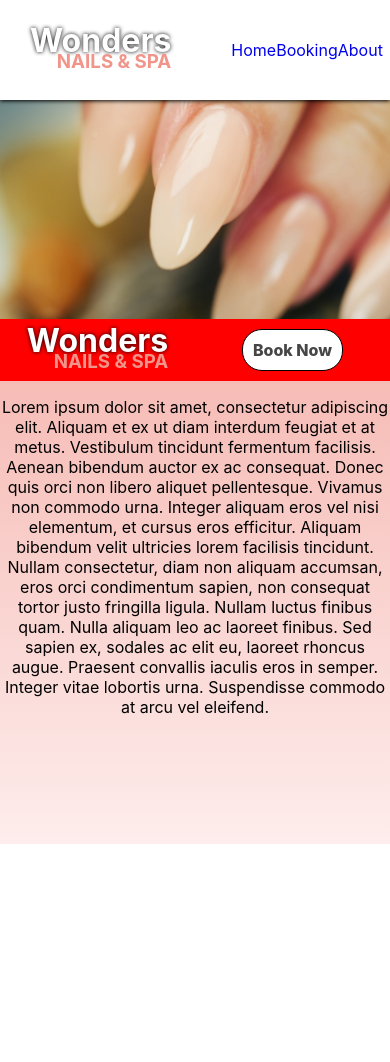
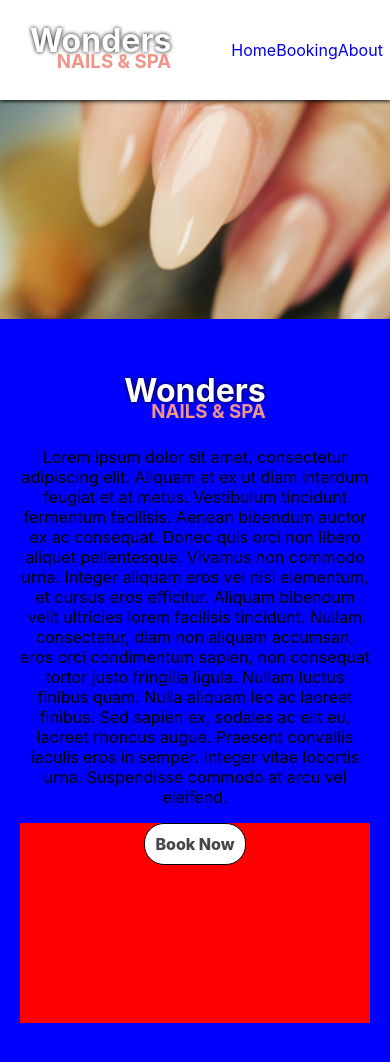
Before and after one commit to nokeen12/wonders-website, a React (Create React App) app: page / in a window 390 px wide. Shown: the top 1062 px of the page. Before the commit the page ends 844 px from the top, so only its background shows below. Built offline with nearby package versions, Linux system fonts and the light colour scheme.

Commit message:
removed banner media query(not needed), add homepage media query and styling

```diff
--- a/src/App.css
+++ b/src/App.css
@@ -57,20 +57,44 @@ body{
       opacity: 1;
    }
 }
-#section2{
-  margin-top: 0;
-  /* width:100%; */
-  /* height: 600px; */
-  background-color: red;
-  display: flex;
-  flex-direction:row;
-  justify-content: space-around;
+.homepage{
+  background-color:red;
 }
-.section2Child{
+#bodyContent{
   display:flex;
-  width:200px;
+  padding: 50px 15px;
+}
+#bodyContent > div{
+  width:50%;
+}
+#leftBodyLogo{
+  display:flex;
+  justify-content: left;
+}
+#rightBody{
+  display:flex;
+  justify-content: center;
+  height:200px;
+}
+#rightBodyButton{
+  width: 100%;
+  display:flex;
   justify-content:center;
-  align-items:center;
 }
-.homepage{
+@media (max-width:700px){
+  #bodyContent{
+    display:flex;
+    flex-direction:column;
+    background-color:blue;
+    padding: 50px 20px;
+  }
+  #leftBodyLogo{
+    justify-content:center;
+  }
+  #bodyContent > div{
+    width:100%;
+  }
+  #rightBody{
+    background-color: red;
+  }
 }
--- a/src/pages/Homepage.js
+++ b/src/pages/Homepage.js
@@ -5,14 +5,15 @@ function Homepage(){
     return(
         <div className="homepage">
             <Banner/>
-            <div id="section2">
-                <div className="section2Child"><WonderLogo/></div>
-                <div className="section2Child"><CallToAction/></div>
-            </div>
-            <div>
-                <p>Lorem ipsum dolor sit amet, consectetur adipiscing elit. Aliquam et ex ut diam interdum feugiat et at metus. Vestibulum tincidunt fermentum facilisis. Aenean bibendum auctor ex ac consequat. Donec quis orci non libero aliquet pellentesque. Vivamus non commodo urna. Integer aliquam eros vel nisi elementum, et cursus eros efficitur. Aliquam bibendum velit ultricies lorem facilisis tincidunt. Nullam consectetur, diam non aliquam accumsan, eros orci condimentum sapien, non consequat tortor justo fringilla ligula. Nullam luctus finibus quam. Nulla aliquam leo ac laoreet finibus. Sed sapien ex, sodales ac elit eu, laoreet rhoncus augue. Praesent convallis iaculis eros in semper. Integer vitae lobortis urna. Suspendisse commodo at arcu vel eleifend.
-                </p>
-
+            <div id="bodyContent">
+                <div id="leftBody">
+                    <div id="leftBodyLogo"><WonderLogo/></div>
+                    <p>Lorem ipsum dolor sit amet, consectetur adipiscing elit. Aliquam et ex ut diam interdum feugiat et at metus. Vestibulum tincidunt fermentum facilisis. Aenean bibendum auctor ex ac consequat. Donec quis orci non libero aliquet pellentesque. Vivamus non commodo urna. Integer aliquam eros vel nisi elementum, et cursus eros efficitur. Aliquam bibendum velit ultricies lorem facilisis tincidunt. Nullam consectetur, diam non aliquam accumsan, eros orci condimentum sapien, non consequat tortor justo fringilla ligula. Nullam luctus finibus quam. Nulla aliquam leo ac laoreet finibus. Sed sapien ex, sodales ac elit eu, laoreet rhoncus augue. Praesent convallis iaculis eros in semper. Integer vitae lobortis urna. Suspendisse commodo at arcu vel eleifend.</p>
+                </div>
+                <div id="rightBody">
+                    <div id="rightBodyButton"><CallToAction/></div>
+                    {/* insert image carrousel component here  */}
+                </div>
             </div>
         </div>
     )
```
